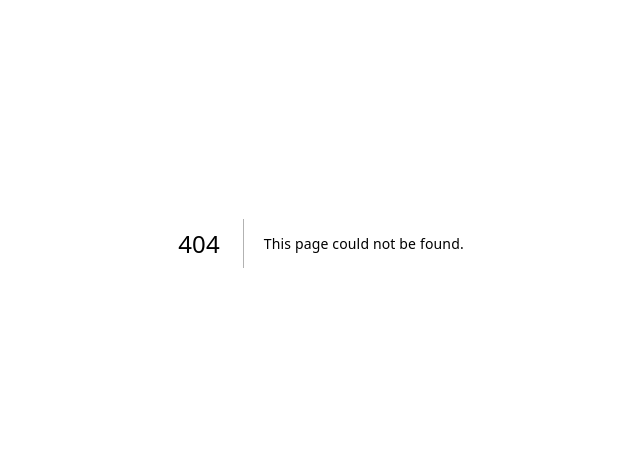
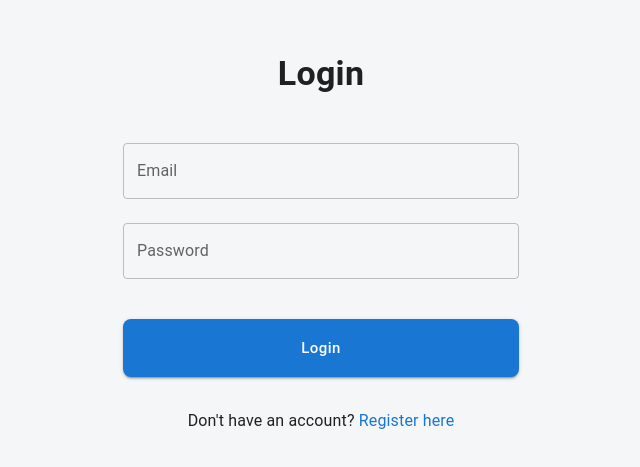
Before and after one commit to Vojta-10/finance-dashboard, a Next.js app: page /login in a window 1280 px wide. Before the commit this address had no page. Shown: the part 157-624 px from the top of the page, without its empty margins (319-959 px from the left). Built offline with nearby package versions, Linux system fonts and the light colour scheme; no server answers; what @mui/material-nextjs would draw is missing.

Commit message:
feat: build login page with Supabase auth, MUI, and React Hook Form

```diff
--- a/package.json
+++ b/package.json
@@ -11,13 +11,16 @@
   "dependencies": {
     "@emotion/react": "^11.14.0",
     "@emotion/styled": "^11.14.1",
+    "@hookform/resolvers": "^5.2.2",
     "@mui/icons-material": "^7.3.9",
     "@mui/material": "^7.3.9",
     "@mui/material-nextjs": "^7.3.9",
     "@supabase/supabase-js": "^2.102.1",
     "next": "16.2.2",
     "react": "19.2.4",
-    "react-dom": "19.2.4"
+    "react-dom": "19.2.4",
+    "react-hook-form": "^7.72.1",
+    "zod": "^4.3.6"
   },
   "devDependencies": {
     "@types/node": "^20",
--- /dev/null
+++ b/src/app/login/page.tsx
@@ -0,0 +1,108 @@
+'use client';
+
+import Container from '@mui/material/Container';
+import { Box, Button, Link, TextField, Typography, Alert } from '@mui/material';
+import { zodResolver } from '@hookform/resolvers/zod';
+import { useForm } from 'react-hook-form';
+import { supabase } from '@/lib/supabase';
+import * as z from 'zod';
+import { clear } from 'console';
+
+const loginSchema = z.object({
+  email: z.email('Please enter a valid email address'),
+  password: z.string().min(6, 'Password must be at least 6 characters long'),
+});
+
+type LoginFormValues = z.infer<typeof loginSchema>;
+
+export default function LoginPage() {
+  const {
+    register,
+    handleSubmit,
+    setError,
+    clearErrors,
+    formState: { errors, isSubmitting },
+  } = useForm({
+    resolver: zodResolver(loginSchema),
+  });
+
+  const onSubmit = async (data: LoginFormValues) => {
+    clearErrors('root');
+    const { email, password } = data;
+    const { error } = await supabase.auth.signInWithPassword({
+      email,
+      password,
+    });
+    if (error) {
+      setError('root', {
+        type: 'server',
+        message: 'Invalid login credentials',
+      });
+      setTimeout(() => {
+        clearErrors('root');
+      }, 5000);
+      return;
+    }
+  };
+  return (
+    <Container maxWidth='xs'>
+      <Box
+        sx={{
+          display: 'flex',
+          flexDirection: 'column',
+          alignItems: 'center',
+          justifyContent: 'center',
+          height: '100vh',
+        }}
+      >
+        <Typography variant='h4' component='h1' gutterBottom sx={{ mb: 4 }}>
+          Login
+        </Typography>
+        {errors.root && (
+          <Alert severity='error' sx={{ mb: 2, width: '100%' }}>
+            {errors.root.message}
+          </Alert>
+        )}
+        <TextField
+          label='Email'
+          type='email'
+          variant='outlined'
+          margin='normal'
+          fullWidth
+          {...register('email')}
+          error={!!errors.email}
+          helperText={errors.email ? errors.email.message : ''}
+        />
+        <TextField
+          label='Password'
+          type='password'
+          variant='outlined'
+          margin='normal'
+          fullWidth
+          {...register('password')}
+          error={!!errors.password}
+          helperText={errors.password ? errors.password.message : ''}
+        />
+        <Button
+          variant='contained'
+          color='primary'
+          sx={{ mt: 4, p: 2 }}
+          size='large'
+          fullWidth
+          onClick={handleSubmit(onSubmit)}
+          disabled={isSubmitting}
+          loading={isSubmitting ? true : false}
+          loadingIndicator='Logging in...'
+        >
+          Login
+        </Button>
+        <Typography sx={{ mt: 4 }}>
+          Don&apos;t have an account?{' '}
+          <Link underline='none' href='/register'>
+            Register here
+          </Link>
+        </Typography>
+      </Box>
+    </Container>
+  );
+}
```
Also changed, not shown: 1 other file (tests, documents, lock files or other folders).
